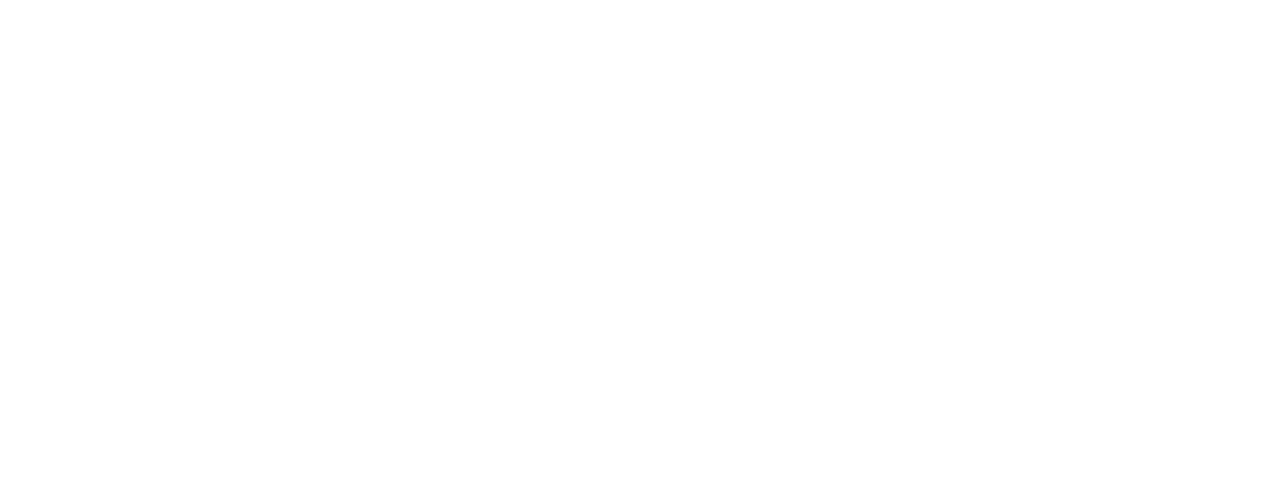
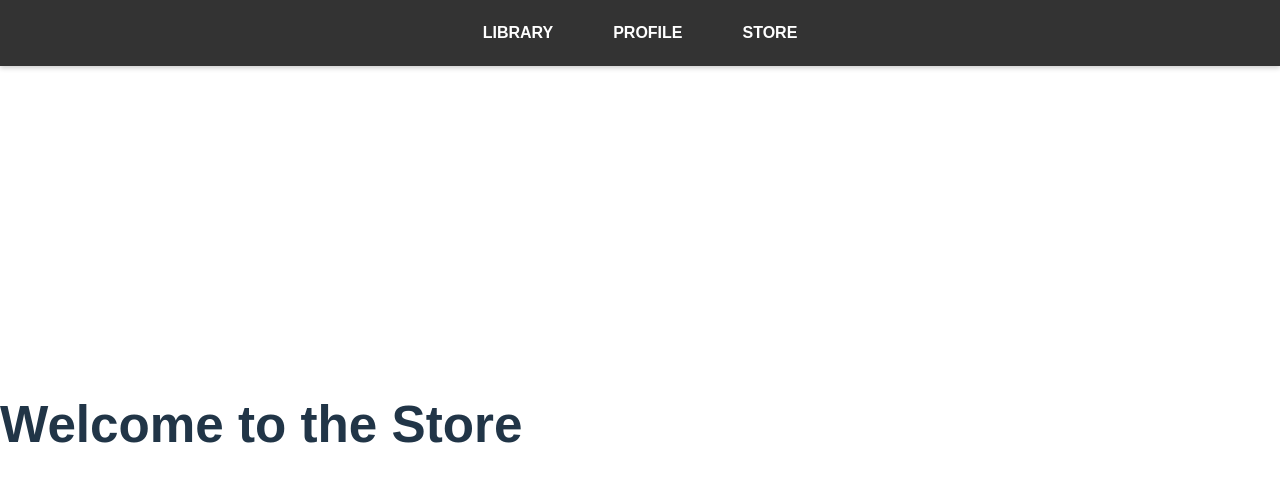
Before and after one commit to lior-se/FSWD-6, a React (Vite) app in the folder my-react-app/: page /user/Store in a window 1280 px wide. Before the commit this address had no page. Shown: the top 482 px of the page. Built offline with nearby package versions, Linux system fonts and the light colour scheme.

Commit message:
name changes

```diff
--- a/my-react-app/src/App.jsx
+++ b/my-react-app/src/App.jsx
@@ -5,7 +5,7 @@ import Home from './components/Home';
 import RegisterUser from './components/RegisterUser';
 //import RegisterShop from './components/RegisterShop';
 import RegisterShop from './components/RegisterShop';
-import ShopApp from './components/ShopApp';
+import UserApp from './components/UserApp';
 
 const App = () => {
   return (
@@ -15,7 +15,7 @@ const App = () => {
       <Route path="/login" element={<Login />} />
       <Route path="/register-user" element={<RegisterUser />} />
       <Route path="/register-shop" element={<RegisterShop />} />
-      <Route path="/store/*" element={<ShopApp />} />
+      <Route path="/user/*" element={<UserApp />} />
       </Routes>
     </Router>
   );
--- a/my-react-app/src/components/ShopHome.jsx
+++ b/my-react-app/src/components/GameStore.jsx
@@ -1,11 +1,11 @@
 import React, { useEffect, useState } from "react";
 import { useNavigate } from 'react-router-dom';
 
-function ShopHome(){
+function GameStore(){
 
     return (
         <h1>Welcome to the Store </h1>
     );
 }
 
-export default ShopHome;
+export default GameStore;
--- a/my-react-app/src/components/RegisterUser.jsx
+++ b/my-react-app/src/components/RegisterUser.jsx
@@ -33,7 +33,7 @@ const RegisterUser = () => {
       await createUser(newUser);
       localStorage.setItem('user', JSON.stringify(newUser));
       alert('Registration successful');
-      //navigate('/store');
+      navigate('/store');
     } catch (error) {
       alert('Error registering user');
       console.error('Error registering user:', error);
--- a/my-react-app/src/components/ShopApp.jsx
+++ b/my-react-app/src/components/UserApp.jsx
@@ -1,10 +1,10 @@
 import { BrowserRouter as Router, Routes, Route, Link,useNavigate } from 'react-router-dom';
 import React, { useState, useEffect } from 'react';
 import UserProfil from './UserProfil';
-import ShopHome from './ShopHome';
+import GameStore from './GameStore';
 import GameCollection from './GameCollection';
 import '../styles/Navbar.css'
-const ShopApp = () => {
+const UserApp = () => {
     //const navigate = useNavigate();
     //const [activeSection, setActiveSection] = useState(null);
 
@@ -14,7 +14,7 @@ const ShopApp = () => {
             <div className="content">
                 <Routes>
                     <Route path="Profil" element={<UserProfil />} />
-                    <Route path="ShopHome" element={<ShopHome />} />
+                    <Route path="Store" element={<GameStore />} />
                     <Route path="Collection" element={<GameCollection />} />
                     <Route path="*" element={<h1>404 - Not Found</h1>} />
                 </Routes>
@@ -29,13 +29,13 @@ const Navbar = () => {
     return (
         <nav className="navbar">
         <ul className="nav-list">
-            <li className="nav-item" onClick={() => navigate('/store/Collection')}>Library</li>
-            <li className="nav-item" onClick={() => navigate('/store/Profil')}>Profile</li>
-            <li className='nav-item' onClick={() => navigate('/store/ShopHome')}> Store </li>
+            <li className="nav-item" onClick={() => navigate('/user/collection')}>Library</li>
+            <li className="nav-item" onClick={() => navigate('/user/profil')}>Profile</li>
+            <li className='nav-item' onClick={() => navigate('/user/store')}> Store </li>
         </ul>
         </nav>
     );
 }
 
 
-export default ShopApp;
+export default UserApp;
```
